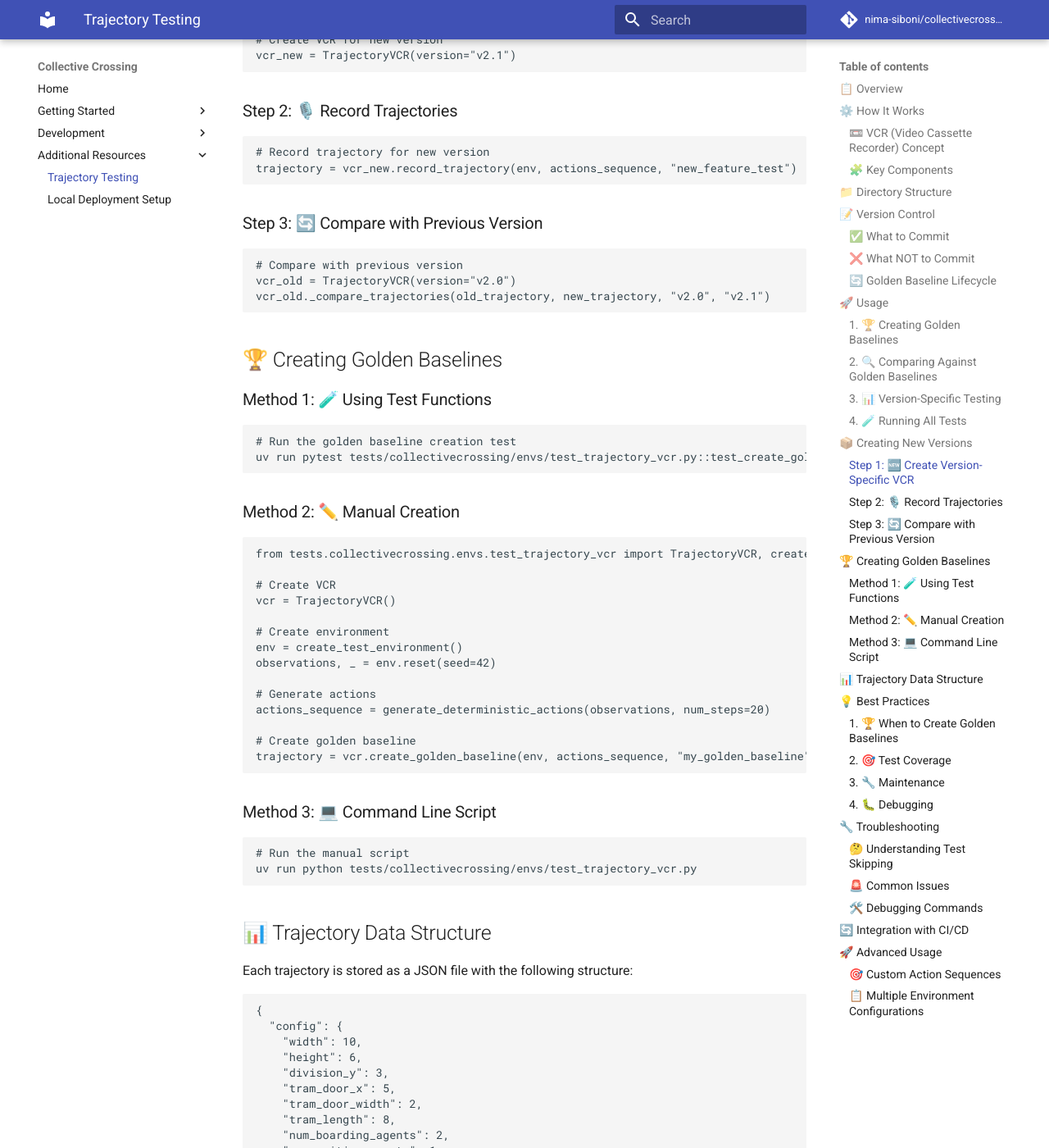
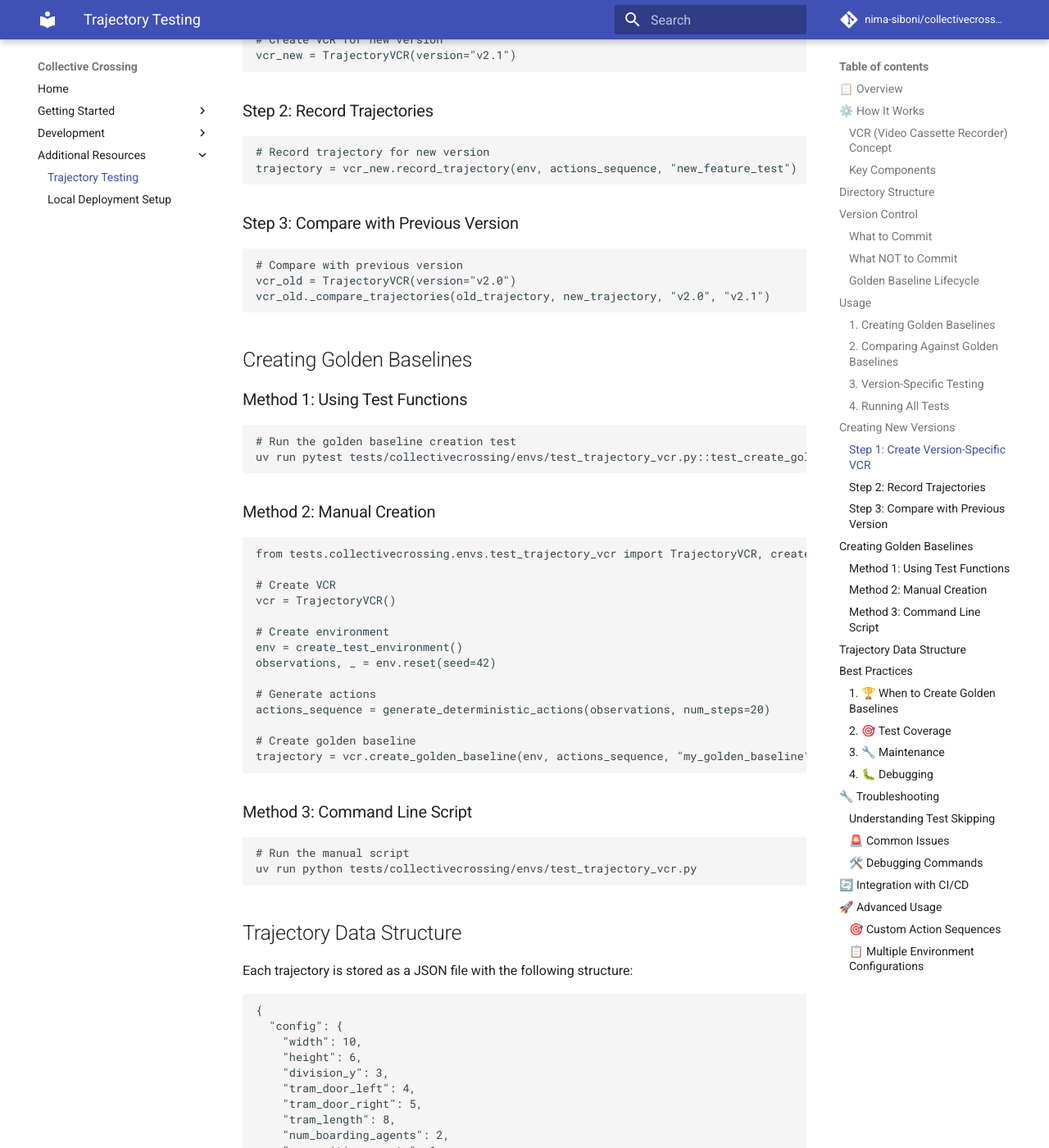
Before and after one commit to nima-siboni/collectivecrossing, an MkDocs documentation site: the page built from docs/trajectory_testing.md, in a window 1280 px wide and 1400 px high, scrolled down 2997 px. Shown: the whole window at 82% size. Built offline with MkDocs 1.6.1 and Material for MkDocs 9.7.7, drawn with Linux system fonts in a browser that asks for light colours; comment, search, counter and statistics services are not loaded; some of the changed text lies outside the part shown.

````diff
--- a/docs/trajectory_testing.md
+++ b/docs/trajectory_testing.md
@@ -8,48 +8,48 @@ The trajectory testing system records environment interactions (actions → obse
 
 ## ⚙️ How It Works
 
-### 📼 VCR (Video Cassette Recorder) Concept
+### VCR (Video Cassette Recorder) Concept
 
 The system works like a VCR for environment interactions:
 
-1. **🎙️ Record Mode**: Capture complete environment state at each step
-2. **▶️ Replay Mode**: Feed the same actions and verify identical outputs
-3. **🔍 Comparison**: Detect any behavioral changes during refactoring
+1. **Record Mode**: Capture complete environment state at each step
+2. **Replay Mode**: Feed the same actions and verify identical outputs
+3. **Comparison**: Detect any behavioral changes during refactoring
 
-### 🧩 Key Components
+### Key Components
 
-- **🎯 TrajectoryVCR Class**: Main recorder/replayer
-- **🏆 Golden Baselines**: Known good trajectories from working code
-- **📊 Version-Specific Trajectories**: Track changes across versions
-- **💾 JSON Storage**: Trajectories stored as structured data files
+- **TrajectoryVCR Class**: Main recorder/replayer
+- **Golden Baselines**: Known good trajectories from working code
+- **Version-Specific Trajectories**: Track changes across versions
+- **JSON Storage**: Trajectories stored as structured data files
 
-## 📁 Directory Structure
+## Directory Structure
 
 ```
 tests/fixtures/trajectories/
-├── 🏆 golden/                    # Golden baselines (known good)
+├── golden/                    # Golden baselines (known good)
 │   ├── golden_basic_trajectory.json
 │   └── ...
-├── 🔄 current/                   # Current version trajectories
+├── current/                   # Current version trajectories
 │   ├── test_basic_trajectory.json
 │   └── ...
-├── 📦 v1.0/                      # Version-specific trajectories
+├── v1.0/                      # Version-specific trajectories
 │   └── ...
-└── 📦 v2.0/
+└── v2.0/
     └── ...
 ```
 
-## 📝 Version Control
+## Version Control
 
-### ✅ What to Commit
+### What to Commit
 
-- **🏆 `golden/` directory**: Golden baselines should be committed to version control
+- **`golden/` directory**: Golden baselines should be committed to version control
 - **📋 Test files**: All test files should be committed
 
-### ❌ What NOT to Commit
+### What NOT to Commit
 
-- **🔄 `current/` directory**: Current trajectories are temporary test artifacts
-- **📦 Version-specific directories**: These are generated during testing
+- **`current/` directory**: Current trajectories are temporary test artifacts
+- **Version-specific directories**: These are generated during testing
 
 The `current/` directory is automatically ignored by `.gitignore`:
 
@@ -58,16 +58,16 @@ The `current/` directory is automatically ignored by `.gitignore`:
 tests/fixtures/trajectories/current/
 ```
 
-### 🔄 Golden Baseline Lifecycle
+### Golden Baseline Lifecycle
 
-1. **🏆 Create**: Golden baselines are created from known-good code
-2. **📝 Commit**: Golden baselines are committed to version control
-3. **🧪 Test**: Tests compare current behavior against golden baselines
-4. **🔄 Update**: Golden baselines are updated when behavior intentionally changes
+1. **Create**: Golden baselines are created from known-good code
+2. **Commit**: Golden baselines are committed to version control
+3. **Test**: Tests compare current behavior against golden baselines
+4. **Update**: Golden baselines are updated when behavior intentionally changes
 
-## 🚀 Usage
+## Usage
 
-### 1. 🏆 Creating Golden Baselines
+### 1. Creating Golden Baselines
 
 Golden baselines are trajectories from known good code that serve as reference points.
 
@@ -77,13 +77,13 @@ uv run pytest tests/collectivecrossing/envs/test_trajectory_vcr.py::test_create_
 ```
 
 **When to create golden baselines:**
-- 🔧 Before starting major refactoring
-- 🐛 After fixing bugs in working code
-- ✅ When you have a stable, tested version
+- Before starting major refactoring
+- After fixing bugs in working code
+- When you have a stable, tested version
 
 **Important**: Tests now preserve existing golden baselines. They will only create new ones if they don't exist, preventing accidental overwrites.
 
-### 2. 🔍 Comparing Against Golden Baselines
+### 2. Comparing Against Golden Baselines
 
 Compare current code behavior against golden baselines to detect regressions.
 
@@ -93,14 +93,14 @@ uv run pytest tests/collectivecrossing/envs/test_trajectory_vcr.py::test_golden_
 ```
 
 **What this catches:**
-- 🤖 Changes in agent behavior
-- 🎯 Reward calculation changes
-- 🛑 Termination condition changes
-- 👁️ Observation space changes
+- Changes in agent behavior
+- Reward calculation changes
+- Termination condition changes
+- Observation space changes
 
 **Test Behavior**: This test requires the golden baseline to exist and will fail with a clear error message if it's missing.
 
-### 3. 📊 Version-Specific Testing
+### 3. Version-Specific Testing
 
 Track changes across different versions of your code.
 
@@ -109,16 +109,16 @@ Track changes across different versions of your code.
 uv run pytest tests/collectivecrossing/envs/test_trajectory_vcr.py::test_version_specific_trajectories -v
 ```
 
-### 4. 🧪 Running All Tests
+### 4. Running All Tests
 
 ```bash
 # Run all trajectory VCR tests
 uv run pytest tests/collectivecrossing/envs/test_trajectory_vcr.py -v
 ```
 
-## 📦 Creating New Versions
+## Creating New Versions
 
-### Step 1: 🆕 Create Version-Specific VCR
+### Step 1: Create Version-Specific VCR
 
 ```python
 from tests.collectivecrossing.envs.test_trajectory_vcr import TrajectoryVCR
@@ -127,14 +127,14 @@ from tests.collectivecrossing.envs.test_trajectory_vcr import TrajectoryVCR
 vcr_new = TrajectoryVCR(version="v2.1")
 ```
 
-### Step 2: 🎙️ Record Trajectories
+### Step 2: Record Trajectories
 
 ```python
 # Record trajectory for new version
 trajectory = vcr_new.record_trajectory(env, actions_sequence, "new_feature_test")
 ```
 
-### Step 3: 🔄 Compare with Previous Version
+### Step 3: Compare with Previous Version
 
 ```python
 # Compare with previous version
@@ -142,16 +142,16 @@ vcr_old = TrajectoryVCR(version="v2.0")
 vcr_old._compare_trajectories(old_trajectory, new_trajectory, "v2.0", "v2.1")
 ```
 
-## 🏆 Creating Golden Baselines
+## Creating Golden Baselines
 
-### Method 1: 🧪 Using Test Functions
+### Method 1: Using Test Functions
 
 ```bash
 # Run the golden baseline creation test
 uv run pytest tests/collectivecrossing/envs/test_trajectory_vcr.py::test_create_golden_baseline -v
 ```
 
-### Method 2: ✏️ Manual Creation
+### Method 2: Manual Creation
 
 ```python
 from tests.collectivecrossing.envs.test_trajectory_vcr import TrajectoryVCR, create_test_environment, generate_deterministic_actions
@@ -170,14 +170,14 @@ actions_sequence = generate_deterministic_actions(observations, num_steps=20)
 trajectory = vcr.create_golden_baseline(env, actions_sequence, "my_golden_baseline")
 ```
 
-### Method 3: 💻 Command Line Script
+### Method 3: Command Line Script
 
 ```bash
 # Run the manual script
 uv run python tests/collectivecrossing/envs/test_trajectory_vcr.py
 ```
 
-## 📊 Trajectory Data Structure
+## Trajectory Data Structure
 
 Each trajectory is stored as a JSON file with the following structure:
 
@@ -187,8 +187,8 @@ Each trajectory is stored as a JSON file with the following structure:
     "width": 10,
     "height": 6,
     "division_y": 3,
-    "tram_door_x": 5,
-    "tram_door_width": 2,
+    "tram_door_left": 4,
+    "tram_door_right": 5,
     "tram_length": 8,
     "num_boarding_agents": 2,
     "num_exiting_agents": 1,
@@ -250,44 +250,44 @@ Each trajectory is stored as a JSON file with the following structure:
 }
 ```
 
-## 💡 Best Practices
+## Best Practices
 
 ### 1. 🏆 When to Create Golden Baselines
 
-- **🔧 Before major refactoring**: Create baselines from stable code
-- **🐛 After bug fixes**: Update baselines to reflect correct behavior
-- **🚀 Before releases**: Ensure baselines represent intended behavior
+- **Before major refactoring**: Create baselines from stable code
+- **After bug fixes**: Update baselines to reflect correct behavior
+- **Before releases**: Ensure baselines represent intended behavior
 
 ### 2. 🎯 Test Coverage
 
-- **📋 Multiple scenarios**: Create baselines for different environment configurations
-- **⚠️ Edge cases**: Include trajectories that test boundary conditions
-- **🛤️ Common paths**: Focus on typical agent behaviors
+- **Multiple scenarios**: Create baselines for different environment configurations
+- **Edge cases**: Include trajectories that test boundary conditions
+- **Common paths**: Focus on typical agent behaviors
 
 ### 3. 🔧 Maintenance
 
-- **🔄 Regular updates**: Update golden baselines when behavior intentionally changes
-- **📝 Version control**: Commit trajectory files to track changes over time
-- **📚 Documentation**: Document why baselines were updated
+- **Regular updates**: Update golden baselines when behavior intentionally changes
+- **Version control**: Commit trajectory files to track changes over time
+- **Documentation**: Document why baselines were updated
 
 ### 4. 🐛 Debugging
 
 When tests fail, the system provides detailed information:
 
-- **📊 Step-by-step comparison**: Shows exactly where trajectories diverge
-- **🤖 Agent-specific details**: Identifies which agents behave differently
-- **🔍 State differences**: Shows observation, reward, and termination differences
+- **Step-by-step comparison**: Shows exactly where trajectories diverge
+- **Agent-specific details**: Identifies which agents behave differently
+- **State differences**: Shows observation, reward, and termination differences
 
 ## 🔧 Troubleshooting
 
-### 🤔 Understanding Test Skipping
+### Understanding Test Skipping
 
 The VCR testing system is designed to **skip tests** when required golden baseline files are missing. This is intentional behavior to prevent false failures when baseline data isn't available.
 
 **Why tests are skipped:**
-- 🏆 **Golden baselines missing**: Tests require specific golden baseline files to compare against
-- 🔍 **No comparison data**: Without baselines, tests can't verify consistency
-- 🛡️ **Prevents false failures**: Skipping is better than failing due to missing data
+- **Golden baselines missing**: Tests require specific golden baseline files to compare against
+- **No comparison data**: Without baselines, tests can't verify consistency
+- **Prevents false failures**: Skipping is better than failing due to missing data
 
 **Common skipped tests:**
 - `test_replay_trajectory`: Requires `test_basic_trajectory.json` in golden directory
@@ -307,18 +307,18 @@ ls tests/fixtures/trajectories/current/
 
 ### 🚨 Common Issues
 
-1. **❌ Missing Golden Baseline**
+1. **Missing Golden Baseline**
    ```
    pytest.skip: Golden baseline test_name not found. Create golden baseline first.
    ```
-   **💡 Solution**: Run the golden baseline creation test first.
+   **Solution**: Run the golden baseline creation test first.
 
-2. **⏭️ Tests Being Skipped**
+2. **Tests Being Skipped**
    ```
    pytest.skip: Golden cassette test_basic_trajectory not found. Create golden baseline first.
    pytest.skip: Golden cassette consistency_test not found. Create golden baseline first.
    ```
-   **💡 Solution**: These tests require specific golden baseline files. You can resolve this by:
+   ** Solution**: These tests require specific golden baseline files. You can resolve this by:
 
    **Option A: Create golden baselines automatically**
    ```bash
@@ -346,13 +346,13 @@ ls tests/fixtures/trajectories/current/
    ```
    pytest.fail: Config mismatch between golden and current
    ```
-   **💡 Solution**: Ensure environment configuration matches between recording and replay.
+   **Solution**: Ensure environment configuration matches between recording and replay.
 
 4. **👁️ Observation Mismatch**
    ```
    pytest.fail: Observation mismatch for agent_id at step N
    ```
-   **💡 Solution**: Check for changes in environment logic that affect agent behavior.
+   **Solution**: Check for changes in environment logic that affect agent behavior.
 
 5. **🔄 Golden Baseline Modified**
    ```
````
Also changed, not shown: docs/index.md (+8 -8 lines), docs/usage.md (+11 -11 lines).
